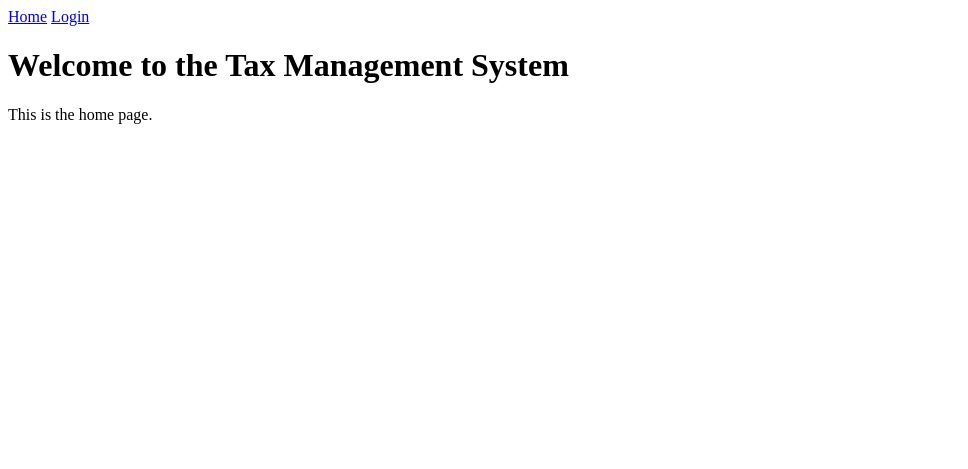
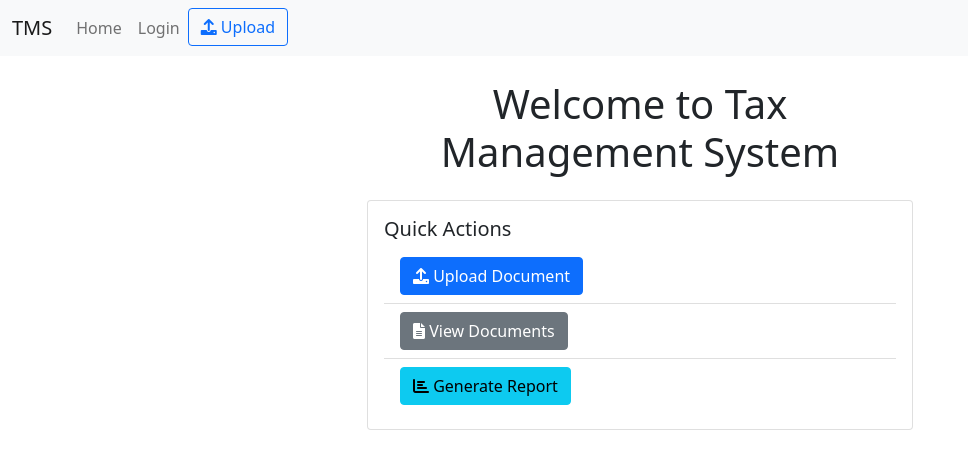
Before and after one commit to Aninxo/TMS-Project, a Flask app: page / in a window 1280 px wide. Shown: the top 469 px of the page, without its empty margins (0-968 px from the left). Run offline with Flask 2, Linux system fonts and the light colour scheme; some libraries are stand-ins or nearby versions.

Commit message:
Add base, home, and login HTML templates

```diff
--- a/app/templates/base.html
+++ b/app/templates/base.html
@@ -3,17 +3,70 @@
 <head>
     <meta charset="UTF-8">
     <meta name="viewport" content="width=device-width, initial-scale=1.0">
-    <title>{{ title }} - Tax Management System</title>
+    <title>{% block title %}Tax Management System{% endblock %}</title>
+    <!-- Bootstrap CSS -->
+    <link href="https://cdn.jsdelivr.net/npm/bootstrap@5.1.3/dist/css/bootstrap.min.css" rel="stylesheet">
+    <!-- Font Awesome for icons -->
+    <link rel="stylesheet" href="https://cdnjs.cloudflare.com/ajax/libs/font-awesome/6.0.0-beta3/css/all.min.css">
+    <!-- Custom CSS -->
+    <link rel="stylesheet" href="{{ url_for('static', filename='css/style.css') }}">
+    {% block extra_css %}{% endblock %}
 </head>
 <body>
-    <header>
-        <nav>
-            <a href="{{ url_for('home') }}">Home</a>
-            <a href="{{ url_for('login') }}">Login</a>
-        </nav>
-    </header>
-    <main>
+    <nav class="navbar navbar-expand-lg navbar-light bg-light">
+        <div class="container-fluid">
+            <a class="navbar-brand" href="{{ url_for('home') }}">TMS</a>
+            <button class="navbar-toggler" type="button" data-bs-toggle="collapse" data-bs-target="#navbarNav" aria-controls="navbarNav" aria-expanded="false" aria-label="Toggle navigation">
+                <span class="navbar-toggler-icon"></span>
+            </button>
+            <div class="collapse navbar-collapse" id="navbarNav">
+                <ul class="navbar-nav">
+                    <li class="nav-item">
+                        <a class="nav-link" href="{{ url_for('home') }}">Home</a>
+                    </li>
+                    <li class="nav-item">
+                        <a class="nav-link" href="{{ url_for('login') }}">Login</a>
+                    </li>
+                    <li class="nav-item">
+                        <button class="btn btn-outline-primary" data-bs-toggle="modal" data-bs-target="#uploadModal">
+                            <i class="fas fa-upload"></i> Upload
+                        </button>
+                    </li>
+                </ul>
+            </div>
+        </div>
+    </nav>
+
+    <div class="container mt-4">
         {% block content %}{% endblock %}
-    </main>
+    </div>
+
+    <!-- Upload Modal -->
+    <div class="modal fade" id="uploadModal" tabindex="-1" aria-labelledby="uploadModalLabel" aria-hidden="true">
+        <div class="modal-dialog">
+            <div class="modal-content">
+                <div class="modal-header">
+                    <h5 class="modal-title" id="uploadModalLabel">Upload Document</h5>
+                    <button type="button" class="btn-close" data-bs-dismiss="modal" aria-label="Close"></button>
+                </div>
+                <div class="modal-body">
+                    <form>
+                        <div class="mb-3">
+                            <label for="documentFile" class="form-label">Choose file</label>
+                            <input class="form-control" type="file" id="documentFile">
+                        </div>
+                    </form>
+                </div>
+                <div class="modal-footer">
+                    <button type="button" class="btn btn-secondary" data-bs-dismiss="modal">Close</button>
+                    <button type="button" class="btn btn-primary">Upload</button>
+                </div>
+            </div>
+        </div>
+    </div>
+
+    <!-- Bootstrap JS -->
+    <script src="https://cdn.jsdelivr.net/npm/bootstrap@5.1.3/dist/js/bootstrap.bundle.min.js"></script>
+    {% block scripts %}{% endblock %}
 </body>
 </html>
--- a/app/templates/home.html
+++ b/app/templates/home.html
@@ -1,6 +1,39 @@
 {% extends "base.html" %}
 
+{% block title %}Home - Tax Management System{% endblock %}
+
 {% block content %}
-    <h1>Welcome to the Tax Management System</h1>
-    <p>This is the home page.</p>
+<div class="row">
+    <div class="col-md-6 offset-md-3">
+        <h1 class="text-center mb-4">Welcome to Tax Management System</h1>
+        <div class="card">
+            <div class="card-body">
+                <h5 class="card-title">Quick Actions</h5>
+                <ul class="list-group list-group-flush">
+                    <li class="list-group-item">
+                        <a href="{{ url_for('upload_document') }}" class="btn btn-primary">
+                            <i class="fas fa-upload"></i> Upload Document
+                        </a>
+                    </li>
+                    <li class="list-group-item">
+                        <a href="{{ url_for('view_documents') }}" class="btn btn-secondary">
+                            <i class="fas fa-file-alt"></i> View Documents
+                        </a>
+                    </li>
+                    <li class="list-group-item">
+                        <a href="{{ url_for('generate_report') }}" class="btn btn-info">
+                            <i class="fas fa-chart-bar"></i> Generate Report
+                        </a>
+                    </li>
+                </ul>
+            </div>
+        </div>
+    </div>
+</div>
 {% endblock %}
+
+{% block scripts %}
+<script>
+    // You can add any JavaScript specific to the home page here
+</script>
+{% endblock %}
```
Also changed, not shown: app/templates/login.html (+36 -10 lines).
